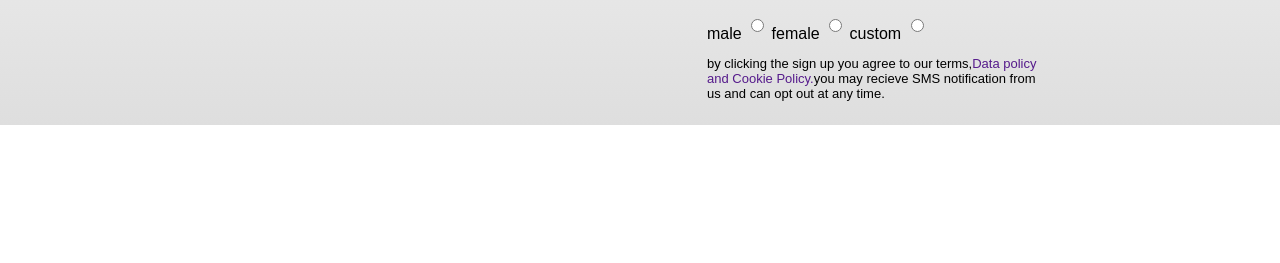
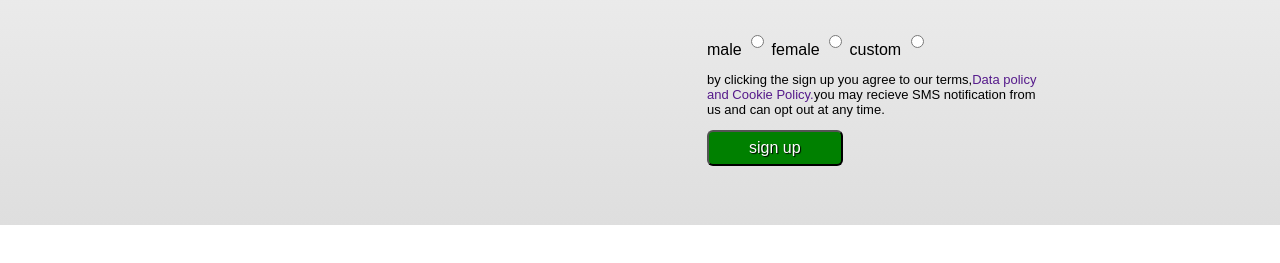
Before and after one commit to SonuCypher/myhtmlcss, a plain HTML site: page faceBook/index.html in a window 1280 px wide. Shown: the part 465-728 px from the top of the page. Drawn offline with Linux system fonts and the light colour scheme.

Commit message:
finished facebook

```diff
--- a/faceBook/index.html
+++ b/faceBook/index.html
@@ -95,6 +95,7 @@
                         by clicking the sign up you agree to our terms,<a class="policy" href="">Data policy<br> and Cookie
                             Policy.</a>you may recieve SMS notification from<br> us and can opt out at any time.
                     </p>
+                    <button class="btn-signUp">sign up</button>
 
                 </form>
 
--- a/faceBook/style.css
+++ b/faceBook/style.css
@@ -69,7 +69,7 @@ body{
   main{
     font-family: sans-serif;
     width: 100%;
-    height: 500px;
+    height: 600px;
     display: flex;
     background: linear-gradient(white,#dedede);
     /* background-color: linear-gradient(white, #d3d8e8);
@@ -87,6 +87,11 @@ body{
   }
   .main-sec-right{
     width: 50%;
+    display: flex;
+    flex-direction: column;
+    justify-content:flex-start;
+    align-items:flex-start;
+    /* padding-left:20px ; */
   }
   .main-img{
     width:560px;
@@ -109,3 +114,17 @@ body{
   .policy-para{
     font-size: 13px;
   }
+  .btn-signUp{
+    background: green;
+    color:white;
+    font-size: 1rem;
+    border-radius: 6px;
+    padding: 0 40px;
+    line-height:2;
+    text-shadow: 1px 1px 1px #000;
+  }
+  .btn-signUp:hover{
+    cursor: pointer;
+   background-color: rgb(26, 168, 26);
+    border-color: rgb(26, 168, 26);
+  }
```
